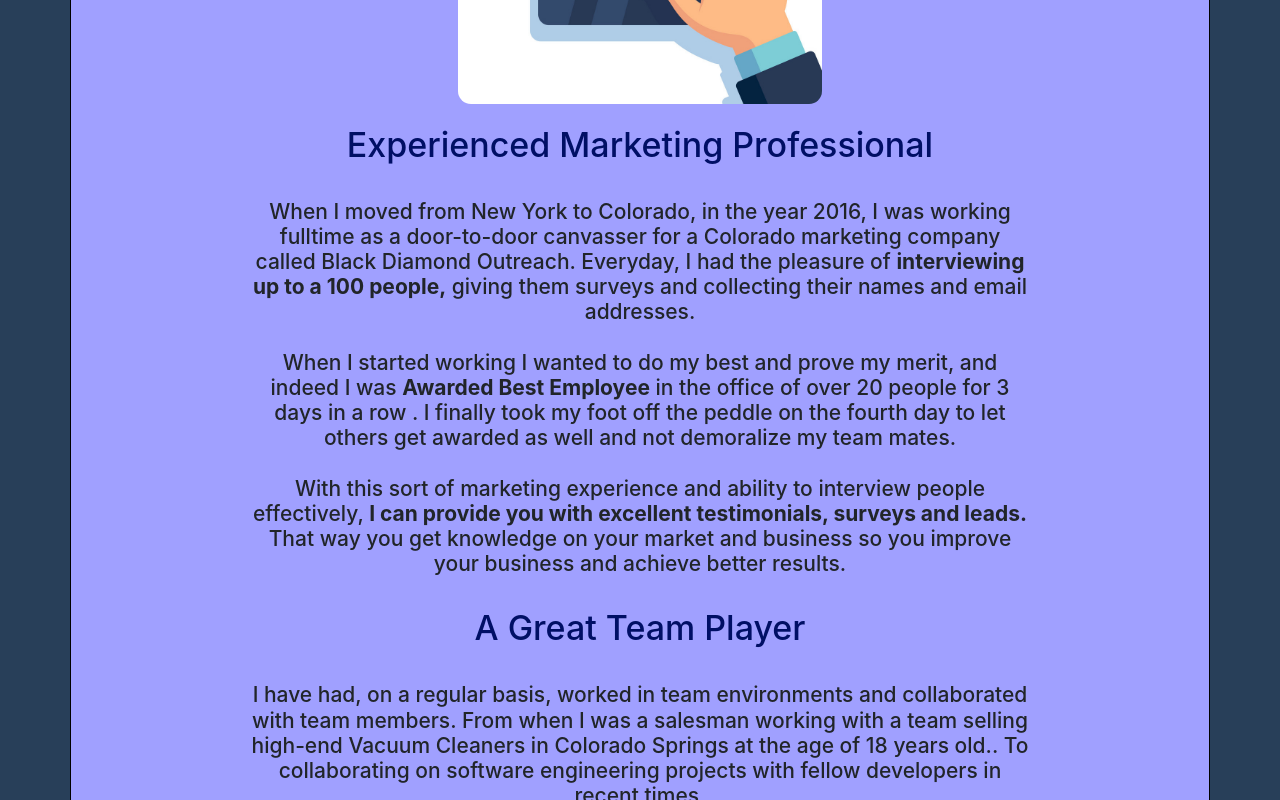
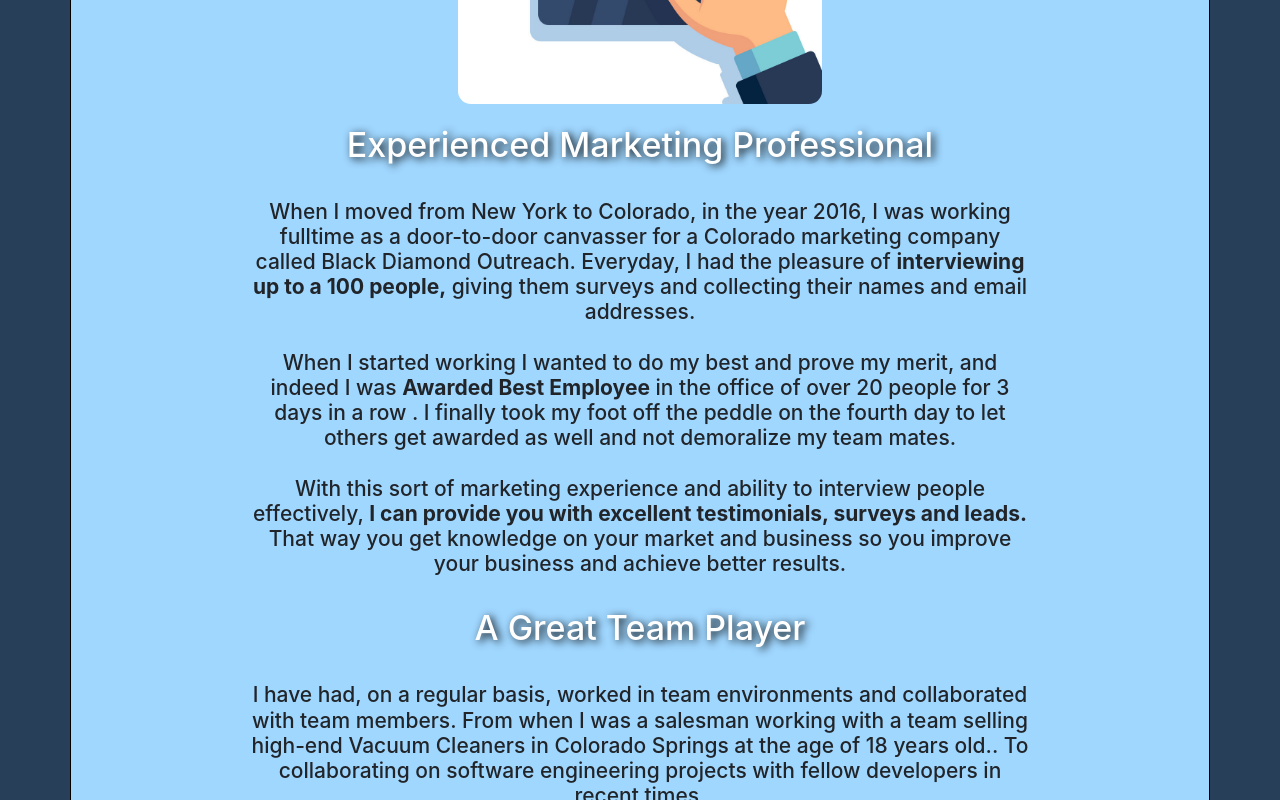
Before and after one commit to omarkha/khalilcopywriting, a React (Create React App) app: page / in a window 1280 px wide. Shown: the part 1600-2400 px from the top of the page. Built offline with nearby package versions, Linux system fonts and the light colour scheme.

Commit message:
fourth edition

```diff
--- a/src/index.css
+++ b/src/index.css
@@ -47,7 +47,7 @@ a {
   border-top: 0;
   border-bottom: 0;
   padding: 0;
-  background-color: rgb(160, 160, 255);
+  background-color: rgb(160, 215, 255);
 }
 
 .mypicture {
@@ -217,7 +217,8 @@ input[type="text"] {
 }
 
 .subhead {
-  color: rgb(0, 15, 101);
+  color: rgb(255, 255, 255);
+  text-shadow: 3px 2px 8px black;
 }
 
 footer {
@@ -333,6 +334,7 @@ article img {
   text-align: start;
 }
 .benefits {
+  font-size: 21px;
   background: linear-gradient(rgba(255, 255, 255, 0.3), rgba(215, 230, 255, 1));
   padding: 55px;
   border-radius: 34px;
--- a/src/pages/Homepage.js
+++ b/src/pages/Homepage.js
@@ -304,7 +304,7 @@ const Homepage = () => {
             <br />
 
             <div>
-              <h6 className="subhead text-dark h5 p-5">
+              <h6 className=" text-dark h5 p-5">
                 <strong>
                   What YOU Need To Do To Start Converting Prospects ASAP{" "}
                 </strong>{" "}
@@ -361,7 +361,7 @@ const Homepage = () => {
               <li>
                 <AiFillCheckCircle color="yellowgreen" className="checkmark" />
                 <strong>Certifications.</strong> Having multiple certificates
-                guarantees you get reliable copy
+                guarantees you reliable copy
               </li>
               <li>
                 <AiFillCheckCircle color="yellowgreen" className="checkmark" />
```
